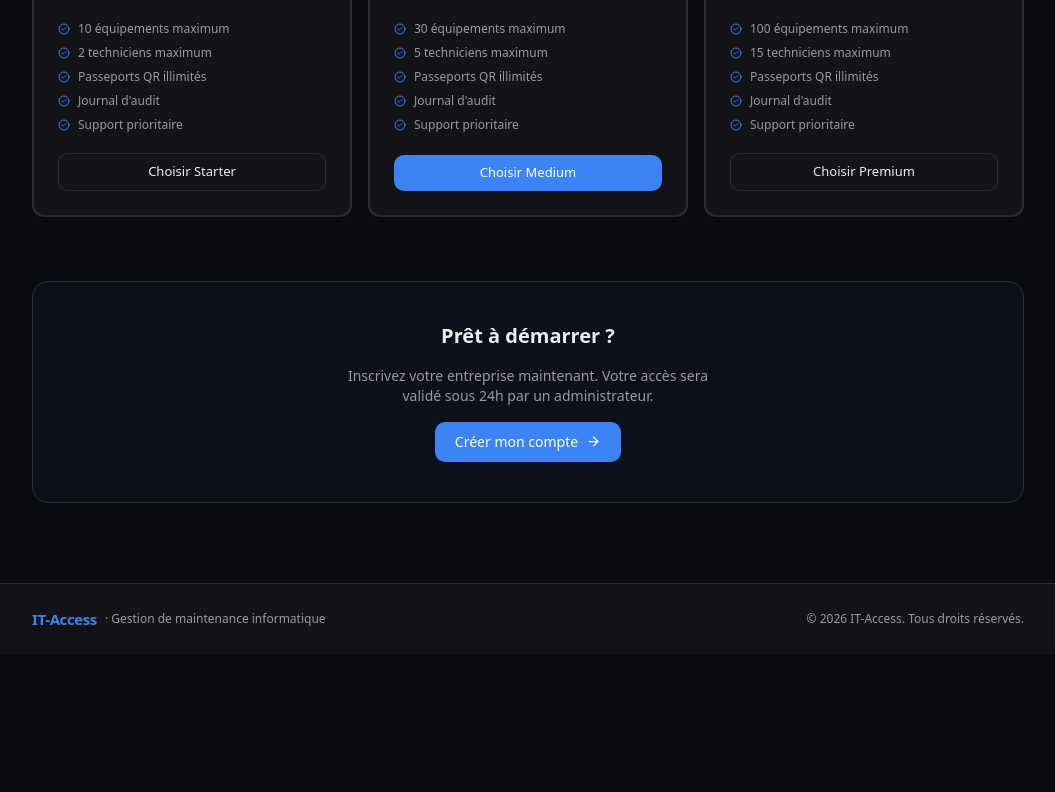
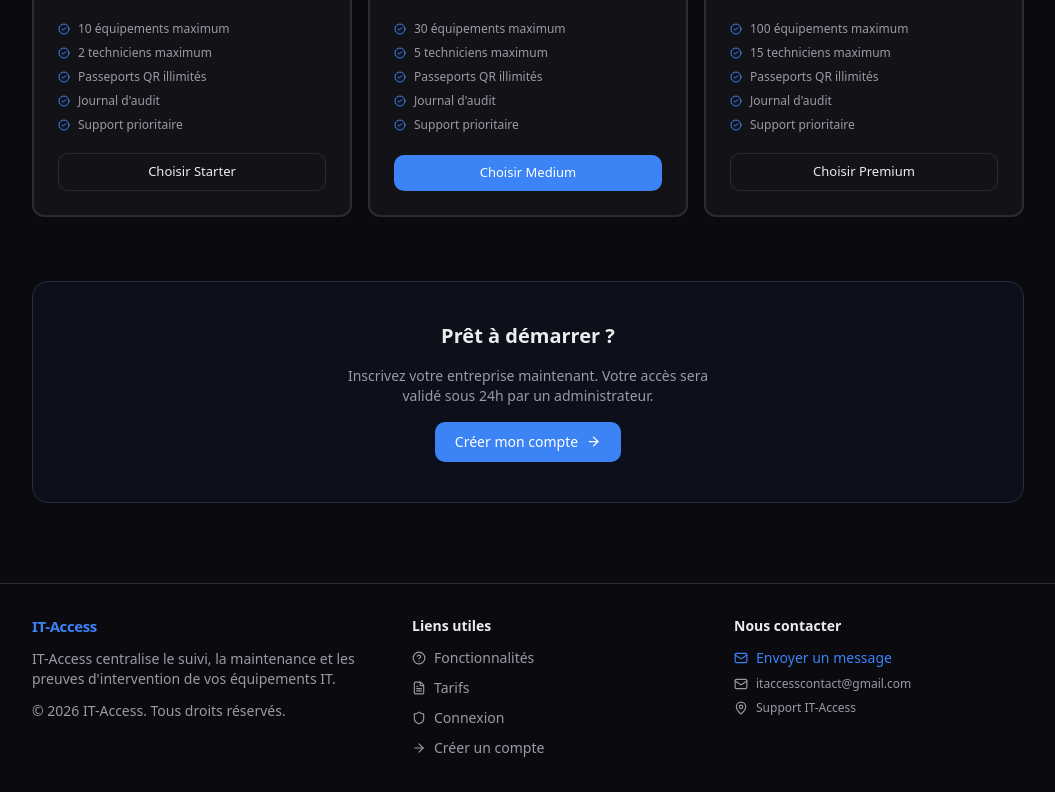
Before and after one commit to ejen019/it-access-final, a React (Vite) app: page / in a window 1280 px wide. Before the commit this address led to /accueil. Shown: the part 1569-2361 px from the top of the page, without its empty margins (112-1167 px from the left). Before the commit the page ends 2223 px from the top, so only its background shows below. Built offline with nearby package versions, Linux system fonts and the light colour scheme; no server answers; a web font is replaced by a local one; what react-signature-canvas would draw is missing.

Commit message:
feat(landing): footer 3-col + nav gauche + blobs hero + route / par defaut + messagerie exclut super_admin

```diff
--- a/src/components/shared/RootRedirect.tsx
+++ b/src/components/shared/RootRedirect.tsx
@@ -1,6 +1,7 @@
 import { Navigate } from 'react-router-dom'
 import { useAuthStore } from '@/stores/auth.store'
 import { LoadingScreen } from './LoadingScreen'
+import { PublicLandingPage } from '@/features/public/pages/PublicLandingPage'
 
 const ROLE_HOME: Record<string, string> = {
   super_admin: '/sudo/dashboard',
@@ -13,7 +14,7 @@ export function RootRedirect() {
   const { profile, isLoading } = useAuthStore()
 
   if (isLoading) return <LoadingScreen />
-  if (!profile) return <Navigate to="/accueil" replace />
+  if (!profile) return <PublicLandingPage />
 
   const home = ROLE_HOME[profile.role] ?? '/connexion'
   return <Navigate to={home} replace />
--- a/src/features/public/pages/PublicLandingPage.tsx
+++ b/src/features/public/pages/PublicLandingPage.tsx
@@ -2,7 +2,7 @@ import { Link } from 'react-router-dom'
 import {
   Monitor, Wrench, QrCode, FileText, MessageSquare,
   Shield, ArrowRight, CheckCircle2, ChevronRight,
-  BarChart2, Clock, Users,
+  BarChart2, Clock, Users, Mail, MapPin, HelpCircle,
 } from 'lucide-react'
 
 const FEATURES = [
@@ -60,16 +60,21 @@ const STATS = [
 export function PublicLandingPage() {
   return (
     <div className="min-h-screen bg-background text-foreground">
-      {/* Header */}
+
+      {/* ── Header ── */}
       <header className="sticky top-0 z-20 bg-card/90 backdrop-blur-md border-b border-border">
         <div className="max-w-5xl mx-auto px-4 h-14 flex items-center justify-between">
-          <Link to="/" className="flex items-center gap-2">
+          {/* Left : brand + nav links (desktop) */}
+          <div className="flex items-center gap-6">
+            <Link to="/" className="flex items-center gap-2 flex-shrink-0">
               <span className="text-[15px] font-bold text-primary tracking-tight">IT-Access</span>
             </Link>
-          <nav className="hidden sm:flex items-center gap-6 text-[13px] text-muted-foreground">
+            <nav className="hidden md:flex items-center gap-5 text-[13px] text-muted-foreground">
               <a href="#fonctionnalites" className="hover:text-foreground transition-colors">Fonctionnalités</a>
               <a href="#tarifs" className="hover:text-foreground transition-colors">Tarifs</a>
             </nav>
+          </div>
+          {/* Right : auth buttons */}
           <div className="flex items-center gap-2">
             <Link to="/connexion" className="px-3 py-1.5 text-[13px] text-muted-foreground hover:text-foreground border border-border rounded-lg transition-colors">
               Connexion
@@ -83,8 +88,15 @@ export function PublicLandingPage() {
 
       <main className="max-w-5xl mx-auto px-4">
 
-        {/* Hero */}
-        <section className="pt-10 pb-16 text-center space-y-6">
+        {/* ── Hero ── */}
+        <section className="relative overflow-hidden pt-10 pb-16 text-center space-y-6">
+          {/* Background blobs */}
+          <div className="absolute inset-0 pointer-events-none -z-10">
+            <div className="absolute -top-20 left-1/2 -translate-x-1/2 w-[600px] h-[400px] rounded-full bg-primary/10 blur-[80px]" />
+            <div className="absolute top-1/2 -left-20 w-64 h-64 rounded-full bg-primary/8 blur-[60px]" />
+            <div className="absolute top-1/3 -right-20 w-72 h-72 rounded-full bg-primary/6 blur-[70px]" />
+          </div>
+
           <h1 className="text-4xl md:text-5xl font-bold text-foreground leading-tight max-w-2xl mx-auto tracking-tight">
             Gérez votre parc IT
             <span className="text-primary block">simplement.</span>
@@ -102,7 +114,7 @@ export function PublicLandingPage() {
           </div>
         </section>
 
-        {/* Stats */}
+        {/* ── Stats ── */}
         <section className="pb-16 grid grid-cols-3 gap-3">
           {STATS.map(({ icon: Icon, value, label }) => (
             <div key={label} className="bg-card border border-border rounded-xl p-5 text-center">
@@ -113,7 +125,7 @@ export function PublicLandingPage() {
           ))}
         </section>
 
-        {/* Fonctionnalités */}
+        {/* ── Fonctionnalités ── */}
         <section id="fonctionnalites" className="pb-16 space-y-6">
           <div className="text-center space-y-1.5">
             <h2 className="text-xl font-bold text-foreground">Tout ce dont vous avez besoin</h2>
@@ -132,7 +144,7 @@ export function PublicLandingPage() {
           </div>
         </section>
 
-        {/* Comment ça marche */}
+        {/* ── Comment ça marche ── */}
         <section className="pb-16 space-y-6">
           <div className="text-center space-y-1.5">
             <h2 className="text-xl font-bold text-foreground">Comment ça marche</h2>
@@ -152,7 +164,7 @@ export function PublicLandingPage() {
           </div>
         </section>
 
-        {/* Tarifs */}
+        {/* ── Tarifs ── */}
         <section id="tarifs" className="pb-16 space-y-6">
           <div className="text-center space-y-1.5">
             <h2 className="text-xl font-bold text-foreground">Plans & Tarifs</h2>
@@ -203,7 +215,7 @@ export function PublicLandingPage() {
           </div>
         </section>
 
-        {/* CTA final */}
+        {/* ── CTA final ── */}
         <section className="pb-20">
           <div className="bg-primary/5 border border-primary/15 rounded-2xl p-10 text-center space-y-4">
             <h2 className="text-xl font-bold text-foreground">Prêt à démarrer ?</h2>
@@ -217,13 +229,61 @@ export function PublicLandingPage() {
         </section>
       </main>
 
-      <footer className="border-t border-border bg-card">
-        <div className="max-w-5xl mx-auto px-4 py-6 flex flex-col sm:flex-row items-center justify-between gap-3">
-          <div className="flex items-center gap-2">
+      {/* ── Footer 3 colonnes ── */}
+      <footer className="border-t border-border py-8">
+        <div className="max-w-5xl mx-auto px-4 grid gap-8 md:grid-cols-[1.2fr_1fr_1fr] text-sm">
+
+          {/* Col 1 : marque */}
+          <div className="space-y-3 text-muted-foreground">
+            <Link to="/" className="block">
               <span className="text-[15px] font-bold text-primary tracking-tight">IT-Access</span>
-            <span className="text-xs text-muted-foreground hidden sm:inline">· Gestion de maintenance informatique</span>
+            </Link>
+            <p>IT-Access centralise le suivi, la maintenance et les preuves d'intervention de vos équipements IT.</p>
+            <p>© {new Date().getFullYear()} IT-Access. Tous droits réservés.</p>
           </div>
-          <p className="text-xs text-muted-foreground">© {new Date().getFullYear()} IT-Access. Tous droits réservés.</p>
+
+          {/* Col 2 : liens utiles */}
+          <div>
+            <h3 className="font-semibold text-foreground mb-3">Liens utiles</h3>
+            <ul className="space-y-2 text-muted-foreground">
+              <li>
+                <a href="#fonctionnalites" className="inline-flex items-center gap-2 hover:text-foreground transition-colors">
+                  <HelpCircle size={14} />Fonctionnalités
+                </a>
+              </li>
+              <li>
+                <a href="#tarifs" className="inline-flex items-center gap-2 hover:text-foreground transition-colors">
+                  <FileText size={14} />Tarifs
+                </a>
+              </li>
+              <li>
+                <Link to="/connexion" className="inline-flex items-center gap-2 hover:text-foreground transition-colors">
+                  <Shield size={14} />Connexion
+                </Link>
+              </li>
+              <li>
+                <Link to="/inscription" className="inline-flex items-center gap-2 hover:text-foreground transition-colors">
+                  <ArrowRight size={14} />Créer un compte
+                </Link>
+              </li>
+            </ul>
+          </div>
+
+          {/* Col 3 : contact */}
+          <div>
+            <h3 className="font-semibold text-foreground mb-3">Nous contacter</h3>
+            <div className="space-y-2 text-muted-foreground">
+              <a href="mailto:itaccesscontact@gmail.com" className="inline-flex items-center gap-2 font-medium text-primary hover:text-primary/80 transition-colors">
+                <Mail size={14} />Envoyer un message
+              </a>
+              <p className="flex items-center gap-2 text-xs">
+                <Mail size={14} className="flex-shrink-0" />itaccesscontact@gmail.com
+              </p>
+              <p className="flex items-center gap-2 text-xs">
+                <MapPin size={14} className="flex-shrink-0" />Support IT-Access
+              </p>
+            </div>
+          </div>
         </div>
       </footer>
     </div>
```
Also changed, not shown: 1 other file (tests, documents, lock files or other folders). Lines whose indentation alone changed are shown as unchanged.
